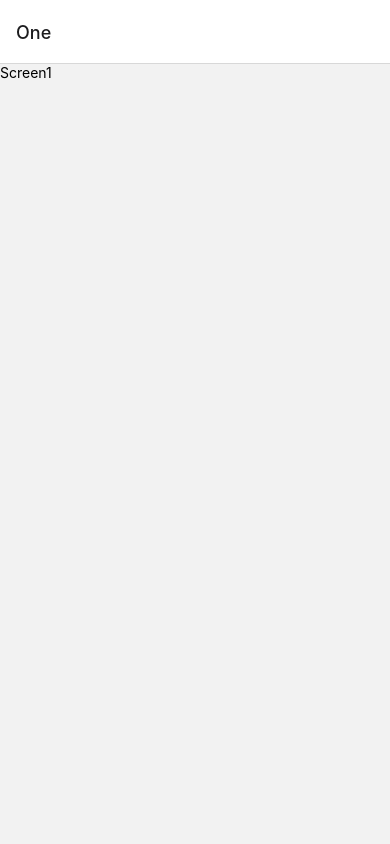
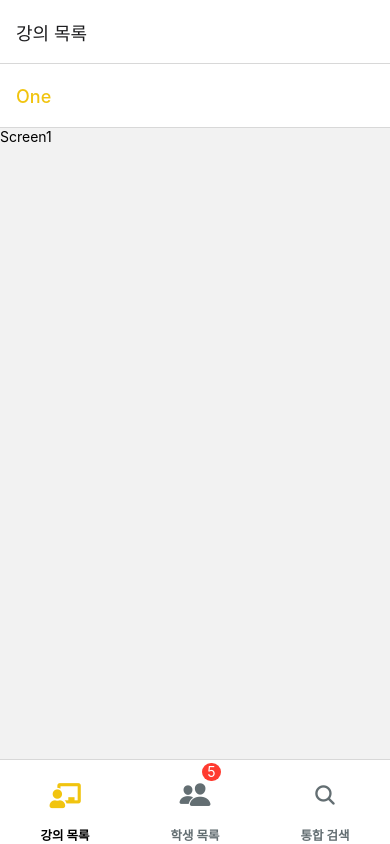
Before and after one commit to kim-a-reum/2022_ReactNative, a React Native app in the folder SunnyStudents/: screen /Tabs in a window 390 px wide. Before the commit this address had no page. Built offline with nearby package versions, Linux system fonts and the light colour scheme.

Commit message:
Nesting Navigation

```diff
--- a/SunnyStudents/App.js
+++ b/SunnyStudents/App.js
@@ -12,6 +12,7 @@
 } from "@react-navigation/native";
 import Tabs from "./Navigation/Tabs";
 import Stack from "./Navigation/Stacks";
+import Root from "./Navigation/Root";
 
 // useAssets 와 useFonts를 사용하지 않은 방식 적용해보기
 // Assets말고 다른 로직이 로딩중에 필요할때는 이렇게 적용해야한다 !
@@ -70,8 +71,7 @@
 
   return (
     <NavigationContainer>
-      {/* <Tabs /> */}
-      <Stack />
+      <Root />
     </NavigationContainer>
   );
 }
--- /dev/null
+++ b/SunnyStudents/Navigation/Root.js
@@ -0,0 +1,17 @@
+import { createNativeStackNavigator } from "@react-navigation/native-stack";
+import React from "react";
+import Tabs from "./Tabs";
+import Stack from "./Stacks";
+
+const Nav = createNativeStackNavigator();
+
+const Root = () => {
+  return (
+    <Nav.Navigator screenOptions={{ headerShown: false }}>
+      <Nav.Screen name="Tabs" component={Tabs} />
+      <Nav.Screen name="Stack" component={Stack} />
+    </Nav.Navigator>
+  );
+};
+
+export default Root;
--- a/SunnyStudents/Navigation/Stacks.js
+++ b/SunnyStudents/Navigation/Stacks.js
@@ -1,6 +1,7 @@
 import { createNativeStackNavigator } from "@react-navigation/native-stack";
 import React from "react";
 import { Text, TouchableOpacity, View } from "react-native";
+import { YELLOW } from "../color";
 
 const ScreenOne = ({ navigation }) => (
   <TouchableOpacity onPress={() => navigation.navigate("Two")}>
@@ -16,17 +17,23 @@
     </View>
   </TouchableOpacity>
 );
-const ScreenThree = () => (
-  <View>
+const ScreenThree = ({ navigation }) => (
+  <TouchableOpacity
+    onPress={() => navigation.navigate("Tabs", { screen: "Search" })}
+  >
     <Text>Screen3</Text>
-  </View>
+  </TouchableOpacity>
 );
 
 const NativeStack = createNativeStackNavigator();
 
 const Stack = () => {
   return (
-    <NativeStack.Navigator>
+    <NativeStack.Navigator
+      screenOptions={{
+        headerTintColor: YELLOW,
+      }}
+    >
       <NativeStack.Screen name="One" component={ScreenOne} />
       <NativeStack.Screen name="Two" component={ScreenTwo} />
       <NativeStack.Screen name="Three" component={ScreenThree} />
--- a/SunnyStudents/Navigation/Tabs.js
+++ b/SunnyStudents/Navigation/Tabs.js
@@ -6,6 +6,7 @@
 import { Ionicons } from "@expo/vector-icons";
 import { useColorScheme } from "react-native";
 import { GRAY, YELLOW } from "../color";
+import Stack from "./Stacks";
 
 const Tab = createBottomTabNavigator();
 
@@ -34,7 +35,7 @@
     >
       <Tab.Screen
         name="강의 목록"
-        component={Class}
+        component={Stack}
         options={{
           tabBarIcon: ({ focused, color, size }) => (
             <FontAwesome5
--- a/SunnyStudents/screens/Class.js
+++ b/SunnyStudents/screens/Class.js
@@ -1,11 +1,11 @@
 import React from "react";
-import { View, Text, StyleSheet } from "react-native";
+import { View, Text, StyleSheet, TouchableOpacity } from "react-native";
 
 const Class = () => {
   return (
-    <View style={styles.container}>
+    <TouchableOpacity style={styles.container}>
       <Text>Class</Text>
-    </View>
+    </TouchableOpacity>
   );
 };
 
--- a/SunnyStudents/screens/Student.js
+++ b/SunnyStudents/screens/Student.js
@@ -1,11 +1,14 @@
 import React from "react";
-import { View, Text, StyleSheet } from "react-native";
+import { View, Text, StyleSheet, TouchableOpacity } from "react-native";
 
-const Student = () => {
+const Student = ({ navigation }) => {
   return (
-    <View style={styles.container}>
+    <TouchableOpacity
+      onPress={() => navigation.navigate("Stack", { screen: "Three" })}
+      style={styles.container}
+    >
       <Text>Student</Text>
-    </View>
+    </TouchableOpacity>
   );
 };
 
```
